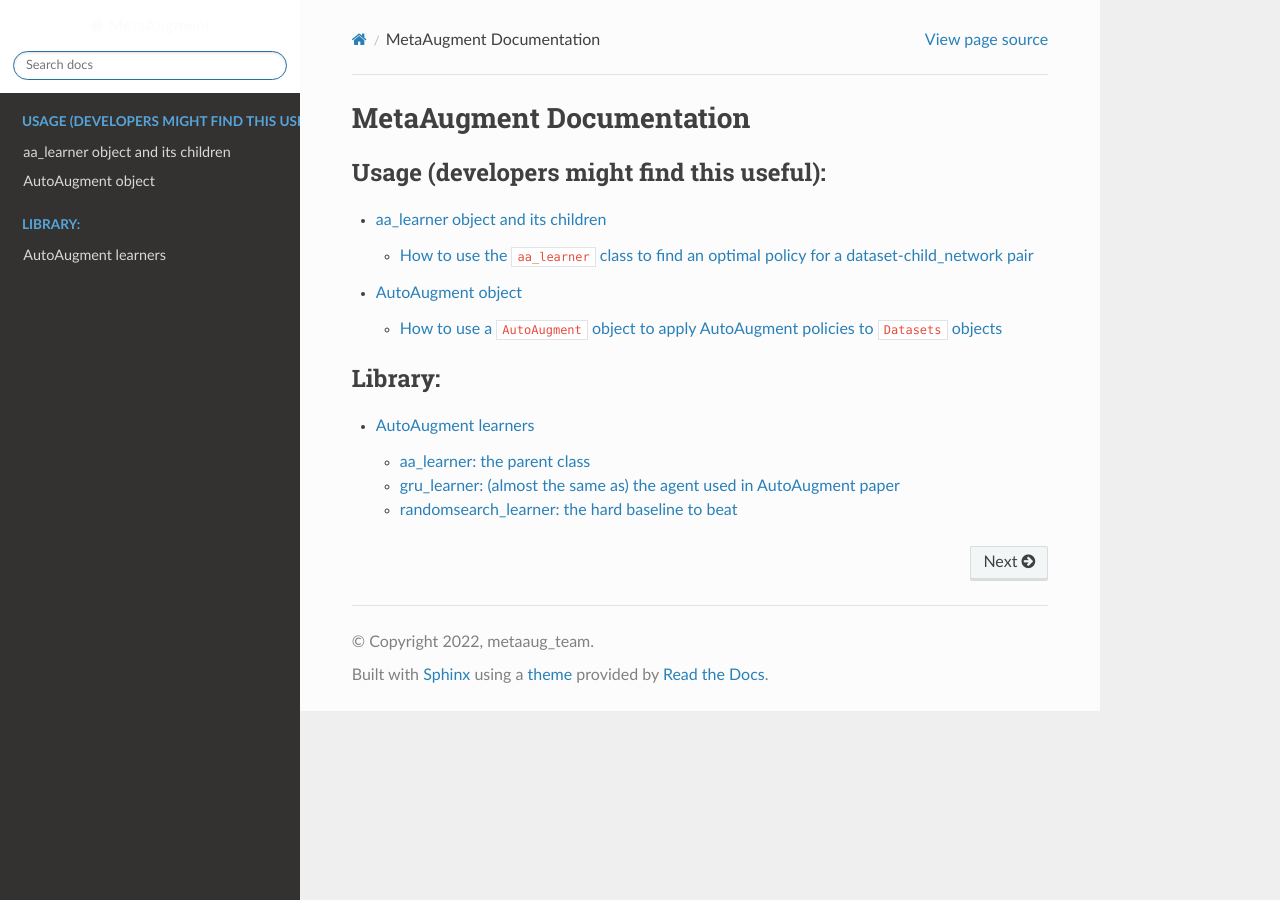
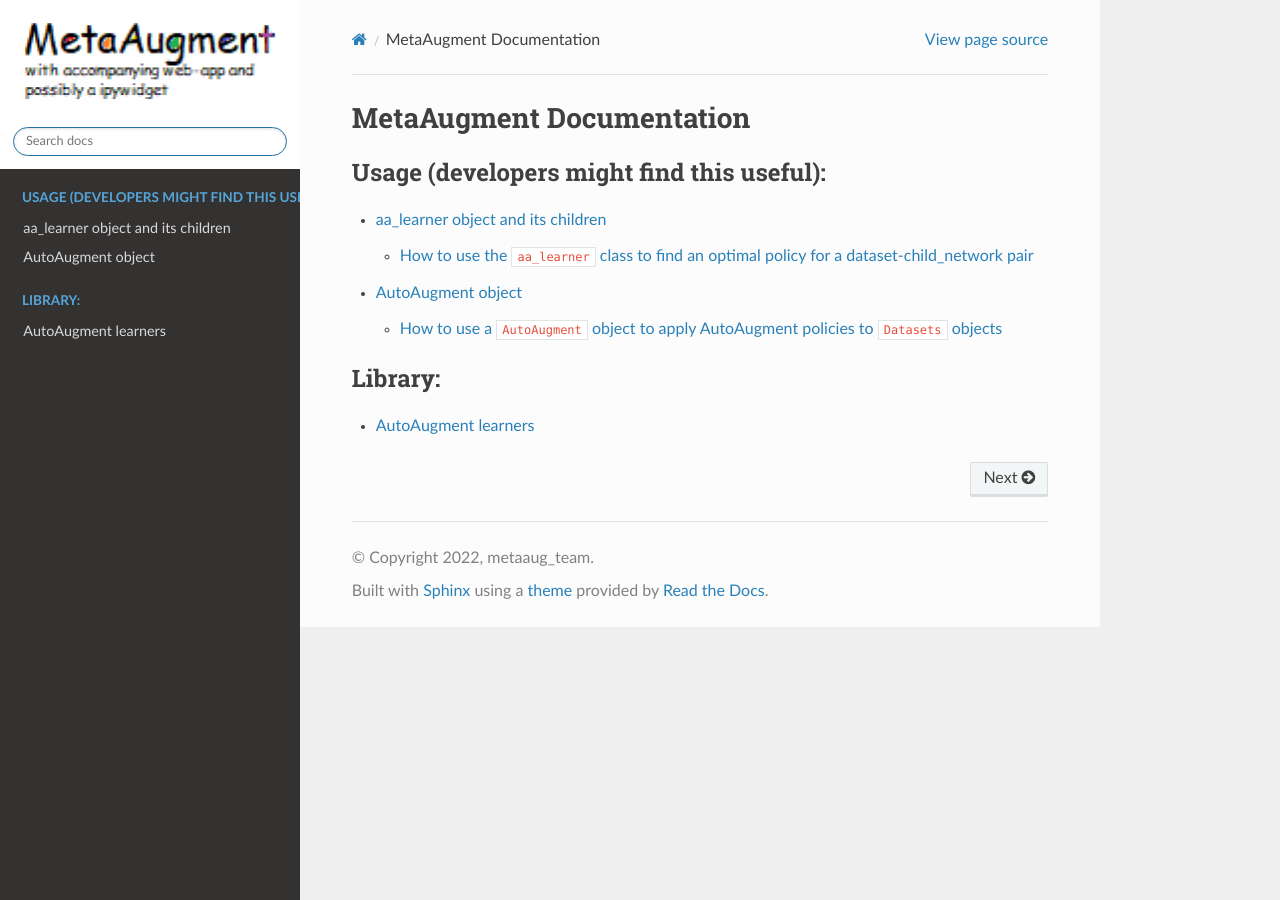
Before and after one commit to Sunjin000/auto-augmentation, a Sphinx documentation site: the page built from docs/source/index.rst, in a window 1280 px wide. Built offline with Sphinx 7.4.7 and the Read the Docs theme 2.0.0, drawn with Linux system fonts in a browser that asks for light colours.

Commit message:
add logo to docs

```diff
--- a/docs/source/MetaAugment_library/autoaugment_learners/aa_learners.rst
+++ b/docs/source/MetaAugment_library/autoaugment_learners/aa_learners.rst
@@ -1,31 +1,10 @@
 AutoAugment learners
 --------------------
 
-
-aa_learner: the parent class
-^^^^^^^^^^^^^^^^^^^^^^^^^^^^
 
 .. autosummary::
    :toctree: generated
 
    MetaAugment.autoaugment_learners.aa_learner
-
-
-
-gru_learner: (almost the same as) the agent used in AutoAugment paper
-^^^^^^^^^^^^^^^^^^^^^^^^^^^^^^^^^^^^^^^^^^^^^^^^^^^^^^^^^^^^^^^^^^^^^^^^^
-
-.. autosummary::
-   :toctree: generated
-
    MetaAugment.autoaugment_learners.gru_learner
-
-
-
-randomsearch_learner: the hard baseline to beat
-^^^^^^^^^^^^^^^^^^^^^^^^^^^^^^^^^^^^^^^^^^^^^^^^
-
-.. autosummary::
-   :toctree: generated
-
    MetaAugment.autoaugment_learners.randomsearch_learner
--- a/docs/source/conf.py
+++ b/docs/source/conf.py
@@ -74,8 +74,8 @@ html_theme = 'sphinx_rtd_theme'
 # html_theme_path = ["_themes", ]
 html_theme_options = {
     'analytics_id': 'G-XXXXXXXXXX',  #  Provided by Google in your dashboard
+    'logo_only': True,
     'analytics_anonymize_ip': False,
-    'logo_only': False,
     'display_version': True,
     'prev_next_buttons_location': 'bottom',
     'style_external_links': False,
@@ -86,8 +86,11 @@ html_theme_options = {
     'sticky_navigation': True,
     'navigation_depth': 4,
     'includehidden': True,
-    'titles_only': False
+    'titles_only': False,
 }
+
+# logo
+html_logo = "_static/logohd.png"
 
 # Add any paths that contain custom static files (such as style sheets) here,
 # relative to this directory. They are copied after the builtin static files,
```
Also changed, not shown: docs/source/_static/logo.png (added), docs/source/_static/logohd.png (added).
